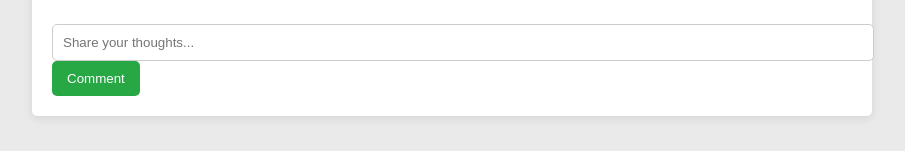
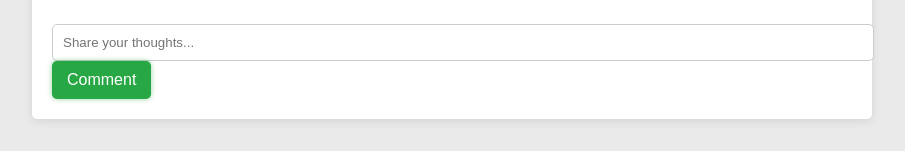
Before and after one commit to tashaxanavsem82/collaborative-docs-editor, a website: page index.html in a window 1280 px wide. Both pictures are taken after a click on the button "Comment". Shown: the part 490-641 px from the top of the page, without its empty margins (188-1093 px from the left). Drawn offline with Linux system fonts and the light colour scheme.

Commit message:
Update button styles for better accessibility

```diff
--- a/styles.css
+++ b/styles.css
@@ -41,8 +41,14 @@ body {
     border: none;
     border-radius: 5px;
     cursor: pointer;
+    font-size: 16px;
 }
 
 #add-comment:hover {
     background-color: #218838;
 }
+
+#add-comment:focus {
+    outline: none;
+    box-shadow: 0 0 5px rgba(40, 167, 69, 0.5);
+}
```
